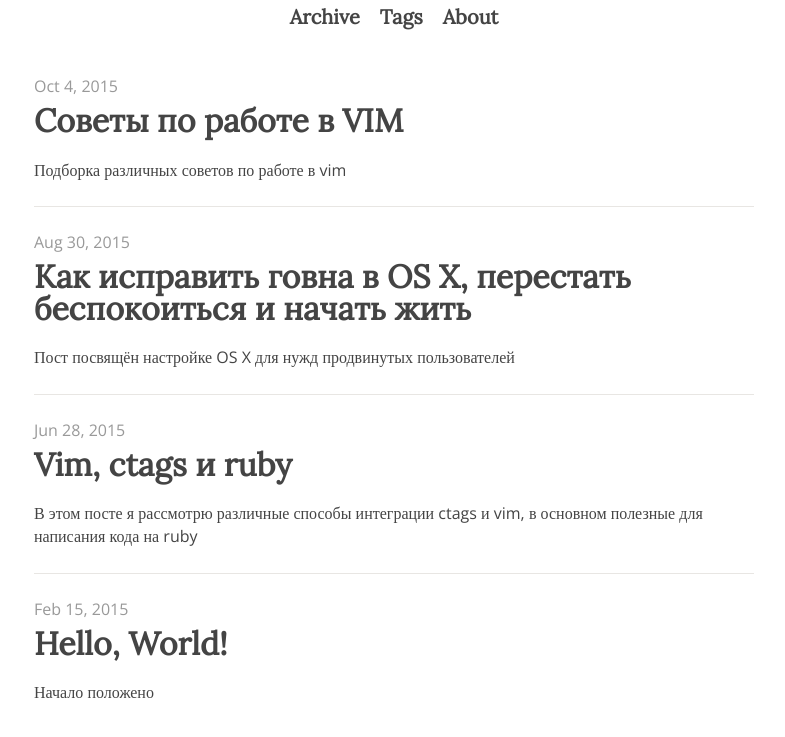
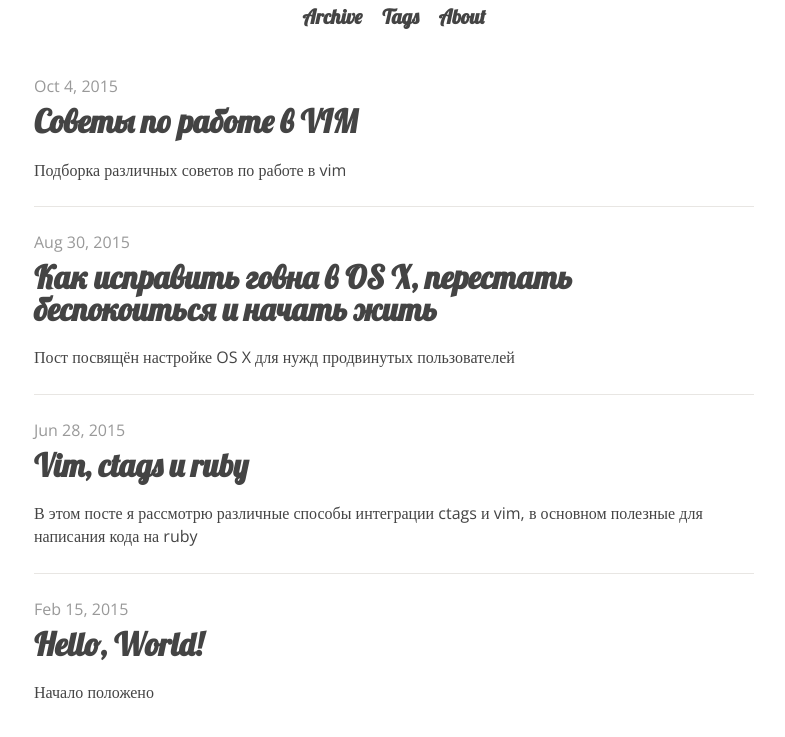
Before and after one commit to schfkt/schfkt.github.io, a Jekyll site: the page built from index.html, in a window 1280 px wide. Shown: the top 737 px of the page, without its empty margins (246-1031 px from the left). Built offline with Jekyll 4.4.1, drawn with Linux system fonts in a browser that asks for light colours.

Commit message:
Change font for headers

```diff
--- a/_includes/head.html
+++ b/_includes/head.html
@@ -7,7 +7,7 @@
   <meta name="description" content="{% if page.description %}{{ page.description }}{% else %}{{ site.description }}{% endif %}">
 
   <link href='//fonts.googleapis.com/css?family=Open+Sans&subset=latin,cyrillic' rel='stylesheet' type='text/css'>
-  <link href='//fonts.googleapis.com/css?family=Lora&subset=latin,cyrillic' rel='stylesheet' type='text/css'>
+  <link href='//fonts.googleapis.com/css?family=Lobster&subset=latin,cyrillic' rel='stylesheet' type='text/css'>
   <link rel="stylesheet" href="{{ "/css/main.css" | prepend: site.baseurl }}">
   <link rel="canonical" href="{{ page.url | replace:'index.html','' | prepend: site.baseurl | prepend: site.url }}">
 
--- a/_sass/_custom.scss
+++ b/_sass/_custom.scss
@@ -2,7 +2,7 @@ $light-black: #999;
 $button-radius: 4px;
 
 h1, h2, h3, h4, h5, h6 {
-  font-family: 'Lora', serif;
+  font-family: 'Lobster', cursive;
 }
 
 a {
@@ -74,7 +74,7 @@ article img {
     a {
       display: block;
       padding: 2px 10px 4px;
-      font-family: 'Lora', serif;
+      font-family: 'Lobster', cursive;
       font-size: 20px;
       font-weight: bold;
       text-decoration: none;
@@ -108,12 +108,6 @@ article img {
     a {
       text-decoration: none;
     }
-
-    a:hover {
-      color: #fff;
-      background-color: #444;
-    }
-
   }
 }
 
```
